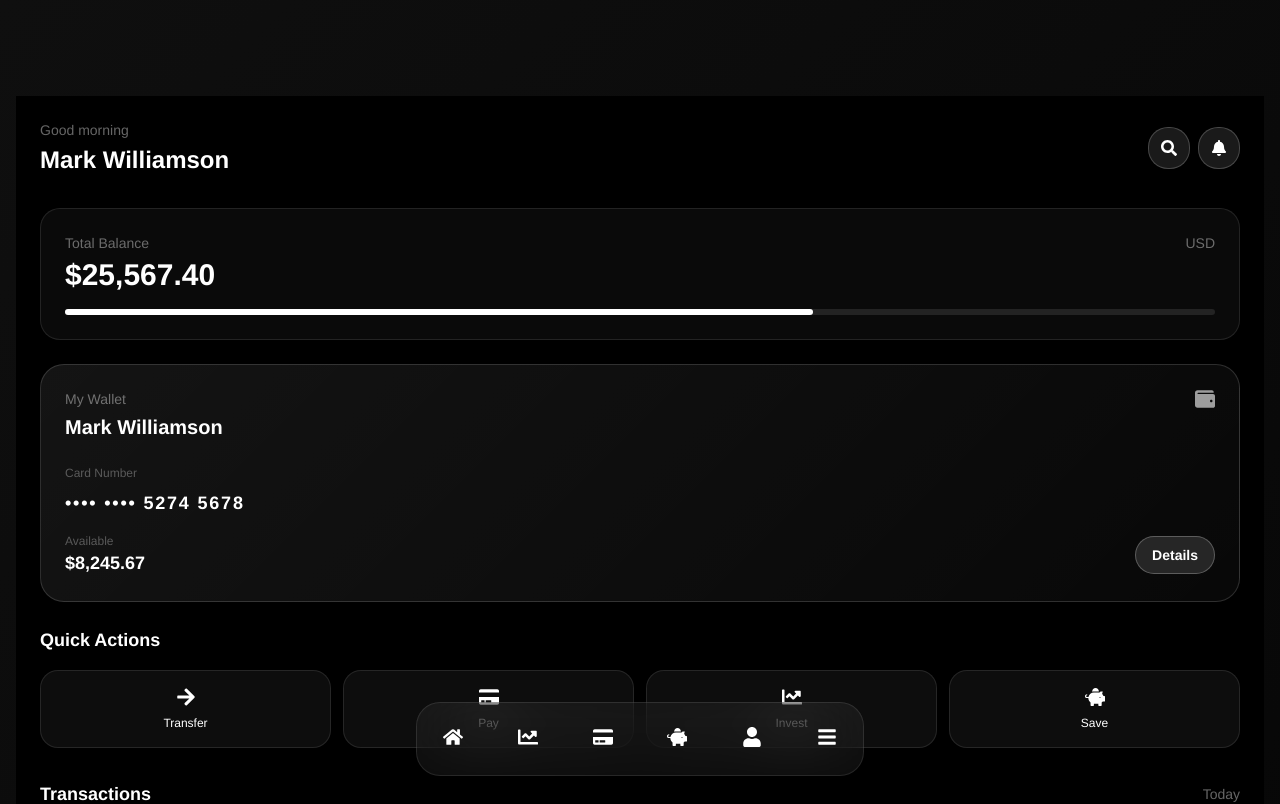
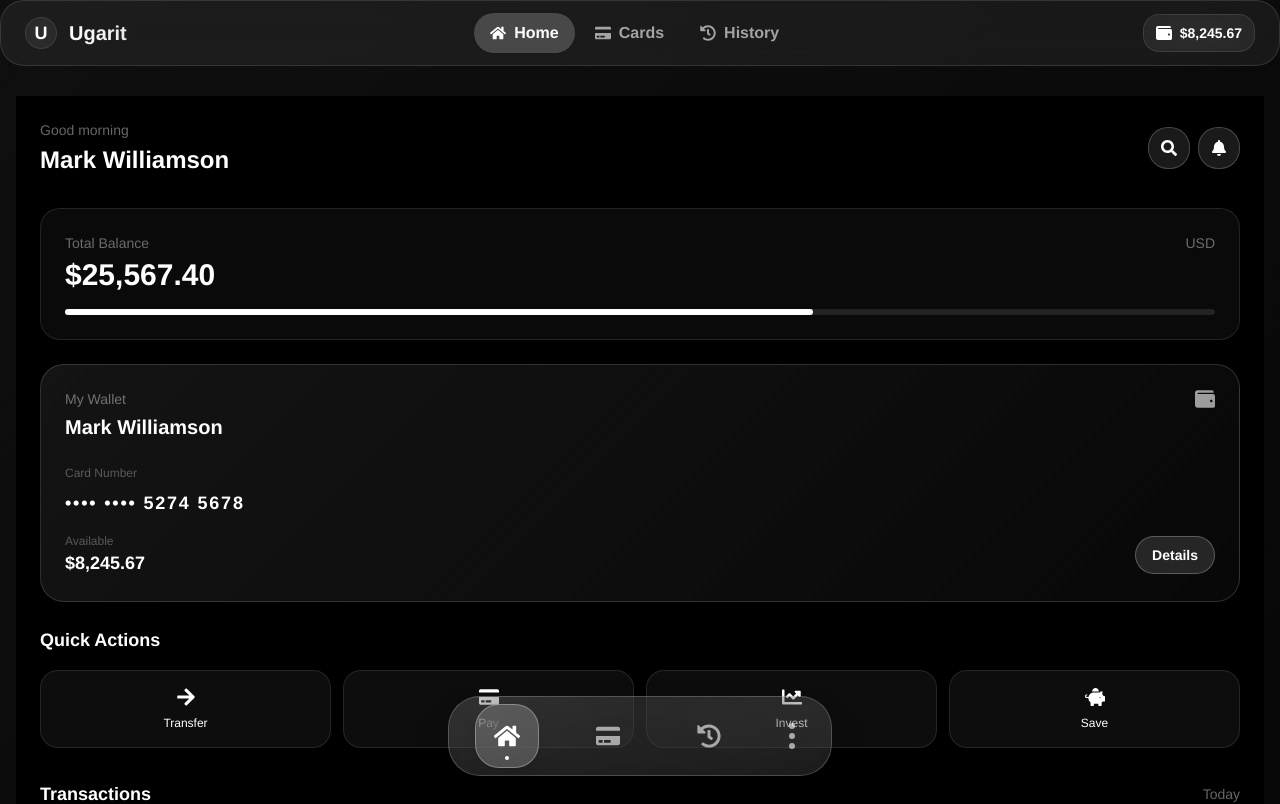
Before and after one commit to nadoor6/luxury-digital-store, a Next.js app: page / in a window 1280 px wide. Shown: the top 804 px of the page. Built offline with nearby package versions, Linux system fonts and the light colour scheme; a web font is replaced by a local one.

Commit message:
ios edit

```diff
--- a/app/globals.css
+++ b/app/globals.css
@@ -164,6 +164,75 @@ body {
 }
 
 
+/* iOS Liquid Glass Effects */
+
+.ios-glass {
+    background: rgba(255, 255, 255, 0.08);
+    backdrop-filter: blur(40px);
+    border: 1px solid rgba(255, 255, 255, 0.15);
+    border-radius: 24px;
+}
+
+.ios-glass-heavy {
+    background: rgba(255, 255, 255, 0.12);
+    backdrop-filter: blur(60px);
+    border: 1px solid rgba(255, 255, 255, 0.2);
+}
+
+
+/* Liquid Bubble Animation */
+
+@keyframes liquidBubble {
+    0% {
+        transform: scale(1);
+        opacity: 0.8;
+    }
+    50% {
+        transform: scale(1.05);
+        opacity: 1;
+    }
+    100% {
+        transform: scale(1);
+        opacity: 0.8;
+    }
+}
+
+.liquid-bubble {
+    animation: liquidBubble 3s ease-in-out infinite;
+}
+
+
+/* Smooth Transitions */
+
+.smooth-transition {
+    transition: all 0.4s cubic-bezier(0.25, 0.46, 0.45, 0.94);
+}
+
+
+/* iOS-style Button Press */
+
+.ios-press:active {
+    transform: scale(0.95);
+}
+
+
+/* Glass Morphism Improvements */
+
+.glass-card {
+    background: rgba(255, 255, 255, 0.06);
+    backdrop-filter: blur(30px) saturate(180%);
+    border: 1px solid rgba(255, 255, 255, 0.12);
+    border-radius: 24px;
+}
+
+.glass-simple {
+    background: rgba(255, 255, 255, 0.05);
+    backdrop-filter: blur(20px);
+    border: 1px solid rgba(255, 255, 255, 0.1);
+    border-radius: 16px;
+}
+
+
 /* Simple Animations */
 
 .animate-float {
--- a/components/Header.tsx
+++ b/components/Header.tsx
@@ -2,123 +2,239 @@
 
 import { useState } from 'react';
 import { motion, AnimatePresence } from 'framer-motion';
-import { FaWallet, FaHome, FaChartLine, FaCreditCard, FaPiggyBank, FaUser, FaBars, FaTimes } from 'react-icons/fa';
+import { FaHome, FaCreditCard, FaHistory, FaWallet, FaUser, FaCog, FaChartLine } from 'react-icons/fa';
 import Link from 'next/link';
+import { usePathname } from 'next/navigation';
 
 export default function Header() {
   const [isMenuOpen, setIsMenuOpen] = useState(false);
+  const pathname = usePathname();
 
-  const navigation = [
+  const mainNavigation = [
     { name: 'Home', href: '/', icon: FaHome },
+    { name: 'Cards', href: '/cards', icon: FaCreditCard },
+    { name: 'History', href: '/history', icon: FaHistory },
+  ];
+
+  const menuNavigation = [
+    { name: 'Wallet', href: '/wallet', icon: FaWallet },
     { name: 'Invest', href: '/invest', icon: FaChartLine },
-    { name: 'Cards', href: '/cards', icon: FaCreditCard },
-    { name: 'Savings', href: '/savings', icon: FaPiggyBank },
     { name: 'Profile', href: '/profile', icon: FaUser },
+    { name: 'Settings', href: '/settings', icon: FaCog },
   ];
+
+  const isActive = (href: string) => pathname === href;
 
   return (
     <>
-      {/* Bottom Navigation */}
-      <div className="fixed bottom-6 left-1/2 transform -translate-x-1/2 z-50 w-[90%] max-w-md">
+      {/* iOS Liquid Glass Bottom Navigation */}
+      <div className="fixed bottom-6 left-1/2 transform -translate-x-1/2 z-50 w-[90%] max-w-sm">
         <motion.div
           initial={{ y: 100, opacity: 0 }}
           animate={{ y: 0, opacity: 1 }}
-          className="glass-card rounded-2xl"
+          className="relative"
         >
-          <div className="flex items-center justify-between p-3">
-            {navigation.map((item, index) => (
+          {/* Liquid Glass Background */}
+          <div className="absolute inset-0 bg-white/10 backdrop-blur-3xl rounded-3xl border border-white/20 shadow-2xl" />
+
+          {/* Subtle Gradient Overlay */}
+          <div className="absolute inset-0 bg-gradient-to-br from-white/5 to-white/0 rounded-3xl" />
+
+          {/* Navigation Items */}
+          <div className="relative flex items-center justify-between p-2">
+            {mainNavigation.map((item, index) => {
+              const active = isActive(item.href);
+              return (
                 <motion.div
                   key={item.name}
-                initial={{ scale: 0, opacity: 0 }}
-                animate={{ scale: 1, opacity: 1 }}
-                transition={{ delay: index * 0.1 }}
+                  className="relative flex-1 flex justify-center"
+                  whileHover={{ scale: 1.05 }}
+                  whileTap={{ scale: 0.95 }}
                 >
                   <Link
                     href={item.href}
-                  className="flex flex-col items-center justify-center w-12 h-12 rounded-2xl transition-all hover:bg-white/5"
+                    className={`relative flex flex-col items-center justify-center w-16 h-16 rounded-2xl transition-all duration-300 ${
+                      active ? 'text-white' : 'text-white/60'
+                    }`}
                   >
-                  <item.icon className="w-5 h-5 text-white mb-1" />
+                    {/* Active Background Bubble */}
+                    {active && (
+                      <motion.div
+                        layoutId="activeTab"
+                        className="absolute inset-0 bg-white/20 backdrop-blur-2xl rounded-2xl border border-white/30 shadow-lg"
+                        transition={{ type: "spring", stiffness: 300, damping: 30 }}
+                      />
+                    )}
+
+                    {/* Icon */}
+                    <div className="relative z-10">
+                      <item.icon className={`w-6 h-6 transition-all duration-300 ${
+                        active ? 'scale-110' : 'scale-100'
+                      }`} />
+                    </div>
+
+                    {/* Active Dot */}
+                    {active && (
+                      <motion.div
+                        initial={{ scale: 0 }}
+                        animate={{ scale: 1 }}
+                        className="absolute bottom-2 w-1 h-1 bg-white rounded-full"
+                      />
+                    )}
                   </Link>
                 </motion.div>
-            ))}
+              );
+            })}
 
+            {/* Menu Button */}
             <motion.button
               whileHover={{ scale: 1.05 }}
               whileTap={{ scale: 0.95 }}
               onClick={() => setIsMenuOpen(!isMenuOpen)}
-              className="flex flex-col items-center justify-center w-12 h-12 rounded-2xl transition-all hover:bg-white/5"
+              className="relative flex flex-col items-center justify-center w-16 h-16 rounded-2xl text-white/60 hover:text-white transition-colors"
             >
-              {isMenuOpen ? (
-                <FaTimes className="w-5 h-5 text-white mb-1" />
-              ) : (
-                <FaBars className="w-5 h-5 text-white mb-1" />
-              )}
+              {/* Menu Icon Dots */}
+              <div className="relative z-10 flex flex-col gap-1">
+                <div className={`w-1.5 h-1.5 bg-current rounded-full transition-all duration-300 ${
+                  isMenuOpen ? 'rotate-45 translate-y-1.5' : ''
+                }`} />
+                <div className={`w-1.5 h-1.5 bg-current rounded-full transition-all duration-300 ${
+                  isMenuOpen ? 'opacity-0' : 'opacity-100'
+                }`} />
+                <div className={`w-1.5 h-1.5 bg-current rounded-full transition-all duration-300 ${
+                  isMenuOpen ? '-rotate-45 -translate-y-1.5' : ''
+                }`} />
+              </div>
             </motion.button>
           </div>
         </motion.div>
       </div>
 
-      {/* Full Screen Menu */}
+      {/* Full Screen Liquid Glass Menu */}
       <AnimatePresence>
         {isMenuOpen && (
           <motion.div
             initial={{ opacity: 0 }}
             animate={{ opacity: 1 }}
             exit={{ opacity: 0 }}
-            className="fixed inset-0 z-40 bg-black/60 backdrop-blur-sm"
+            className="fixed inset-0 z-40"
             onClick={() => setIsMenuOpen(false)}
           >
+            {/* Backdrop */}
+            <div className="absolute inset-0 bg-black/40 backdrop-blur-sm" />
+
+            {/* Menu Content */}
             <motion.div
-              initial={{ scale: 0.9, opacity: 0 }}
-              animate={{ scale: 1, opacity: 1 }}
-              exit={{ scale: 0.9, opacity: 0 }}
-              className="glass-card rounded-3xl m-6 mt-20 p-8"
+              initial={{ scale: 0.8, opacity: 0, y: 100 }}
+              animate={{ scale: 1, opacity: 1, y: 0 }}
+              exit={{ scale: 0.8, opacity: 0, y: 100 }}
+              transition={{ type: "spring", damping: 25, stiffness: 300 }}
+              className="absolute bottom-24 left-1/2 transform -translate-x-1/2 w-[90%] max-w-sm"
               onClick={(e) => e.stopPropagation()}
             >
-              {/* Wallet Section */}
-              <div className="text-center mb-8">
-                <div className="w-16 h-16 rounded-2xl glass-simple flex items-center justify-center mx-auto mb-4">
+              {/* Liquid Glass Menu Card */}
+              <div className="relative">
+                {/* Glass Background */}
+                <div className="absolute inset-0 bg-white/10 backdrop-blur-3xl rounded-3xl border border-white/20 shadow-2xl" />
+                <div className="absolute inset-0 bg-gradient-to-br from-white/5 to-white/0 rounded-3xl" />
+
+                {/* Menu Content */}
+                <div className="relative p-6">
+                  {/* User Info */}
+                  <div className="text-center mb-6">
+                    <div className="w-16 h-16 rounded-2xl bg-white/10 backdrop-blur-lg border border-white/20 flex items-center justify-center mx-auto mb-3">
                       <FaWallet className="w-6 h-6 text-white" />
                     </div>
-                <h3 className="text-xl font-helvetica-black text-white mb-2">Mark Williamson</h3>
+                    <h3 className="text-lg font-helvetica-black text-white mb-1">Mark Williamson</h3>
                     <p className="text-white/40 text-sm font-helvetica-medium">•••• 5678</p>
-                <p className="text-white font-helvetica-black text-lg mt-2">$8,245.67</p>
+                    <p className="text-white font-helvetica-black text-xl mt-2">$8,245.67</p>
                   </div>
 
-              {/* Menu Items */}
-              <nav className="space-y-4">
-                {navigation.map((item, index) => (
+                  {/* Menu Items Grid */}
+                  <div className="grid grid-cols-2 gap-3">
+                    {menuNavigation.map((item, index) => (
                       <motion.div
                         key={item.name}
-                    initial={{ x: -20, opacity: 0 }}
-                    animate={{ x: 0, opacity: 1 }}
+                        initial={{ opacity: 0, scale: 0.8 }}
+                        animate={{ opacity: 1, scale: 1 }}
                         transition={{ delay: index * 0.1 }}
                       >
                         <Link
                           href={item.href}
-                      className="flex items-center gap-4 p-4 rounded-2xl transition-all hover:bg-white/5"
+                          className="flex flex-col items-center justify-center p-4 rounded-2xl bg-white/5 backdrop-blur-lg border border-white/10 hover:bg-white/10 hover:border-white/20 transition-all duration-300 group"
                           onClick={() => setIsMenuOpen(false)}
                         >
-                      <item.icon className="w-5 h-5 text-white" />
-                      <span className="font-helvetica-bold text-white">{item.name}</span>
+                          <item.icon className="w-6 h-6 text-white mb-2 group-hover:scale-110 transition-transform duration-300" />
+                          <span className="text-white text-sm font-helvetica-medium">{item.name}</span>
                         </Link>
                       </motion.div>
                     ))}
-              </nav>
+                  </div>
 
                   {/* Action Buttons */}
-              <div className="flex gap-3 mt-8">
-                <button className="flex-1 btn-luxury py-3 font-helvetica-bold text-sm">
-                  Lock Wallet
+                  <div className="flex gap-3 mt-6">
+                    <button className="flex-1 py-3 rounded-2xl bg-white/10 backdrop-blur-lg border border-white/20 text-white font-helvetica-bold text-sm hover:bg-white/15 transition-all duration-300">
+                      Lock
                     </button>
-                <button className="flex-1 btn-luxury-primary py-3 font-helvetica-bold text-sm">
+                    <button className="flex-1 py-3 rounded-2xl bg-white/20 backdrop-blur-lg border border-white/30 text-white font-helvetica-bold text-sm hover:bg-white/25 transition-all duration-300">
                       Settings
                     </button>
+                  </div>
+                </div>
               </div>
             </motion.div>
           </motion.div>
         )}
       </AnimatePresence>
+
+      {/* Desktop Header (Simplified) */}
+      <header className="hidden lg:block fixed top-0 left-0 right-0 z-50">
+        <motion.div
+          initial={{ y: -100 }}
+          animate={{ y: 0 }}
+          className="glass-card border-b border-white/20"
+        >
+          <div className="container mx-auto px-6">
+            <div className="flex items-center justify-between h-16">
+              {/* Logo */}
+              <Link href="/" className="flex items-center gap-3">
+                <div className="w-8 h-8 rounded-xl glass-simple flex items-center justify-center">
+                  <span className="text-white font-helvetica-black text-lg">U</span>
+                </div>
+                <span className="luxury-title text-xl font-helvetica-black">
+                  Ugarit
+                </span>
+              </Link>
+
+              {/* Desktop Navigation */}
+              <nav className="flex items-center gap-1">
+                {mainNavigation.map((item) => (
+                  <Link
+                    key={item.name}
+                    href={item.href}
+                    className={`flex items-center gap-2 px-4 py-2 rounded-2xl font-helvetica-bold transition-all ${
+                      isActive(item.href)
+                        ? 'bg-white/20 text-white'
+                        : 'text-white/60 hover:text-white'
+                    }`}
+                  >
+                    <item.icon className="w-4 h-4" />
+                    <span>{item.name}</span>
+                  </Link>
+                ))}
+              </nav>
+
+              {/* Wallet Info */}
+              <div className="flex items-center gap-3">
+                <div className="flex items-center gap-2 glass-simple px-3 py-2 rounded-2xl">
+                  <FaWallet className="w-4 h-4 text-white" />
+                  <span className="font-helvetica-bold text-sm">$8,245.67</span>
+                </div>
+              </div>
+            </div>
+          </div>
+        </motion.div>
+      </header>
     </>
   );
 }
```
Lines whose indentation alone changed are shown as unchanged.
